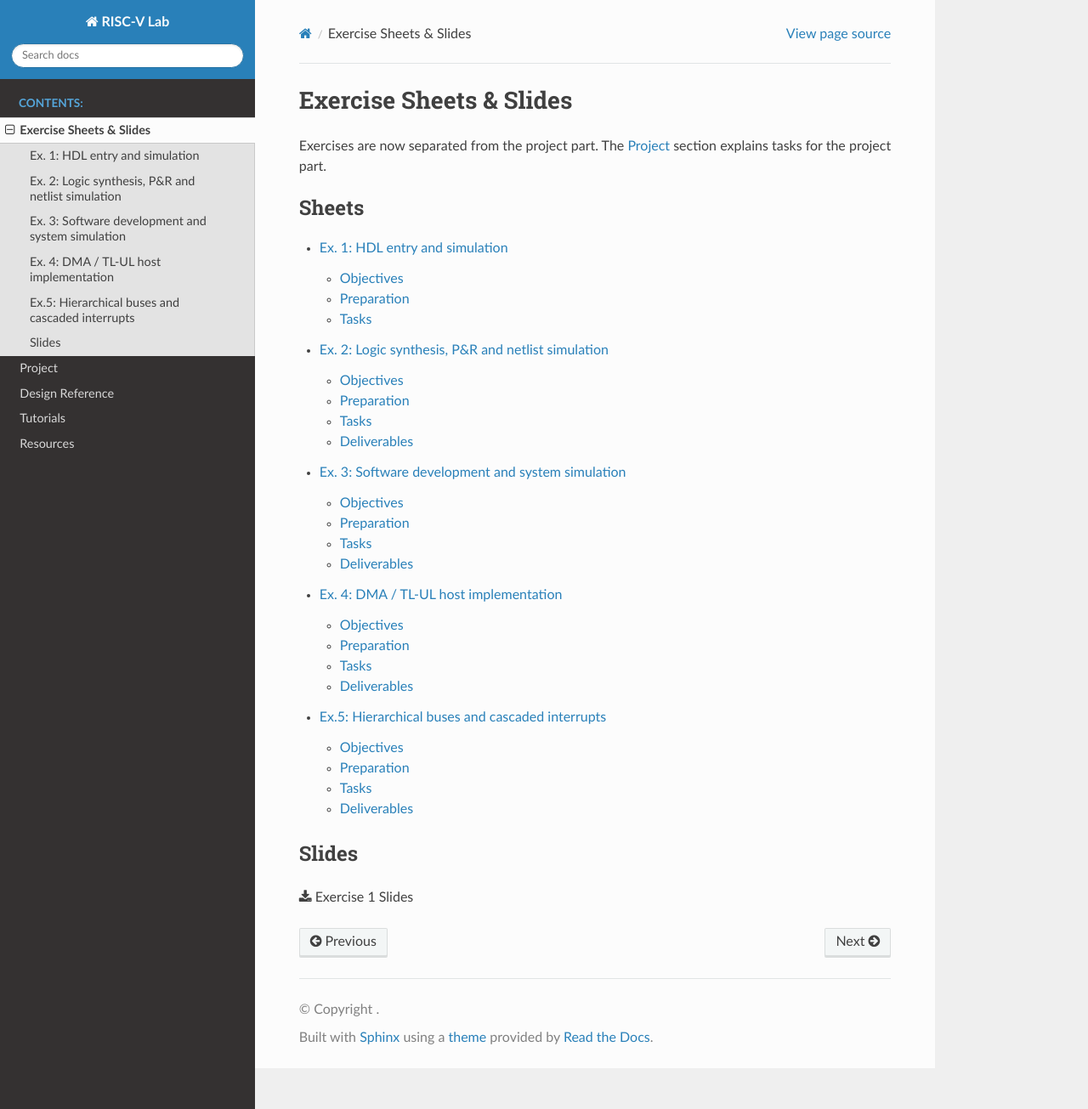
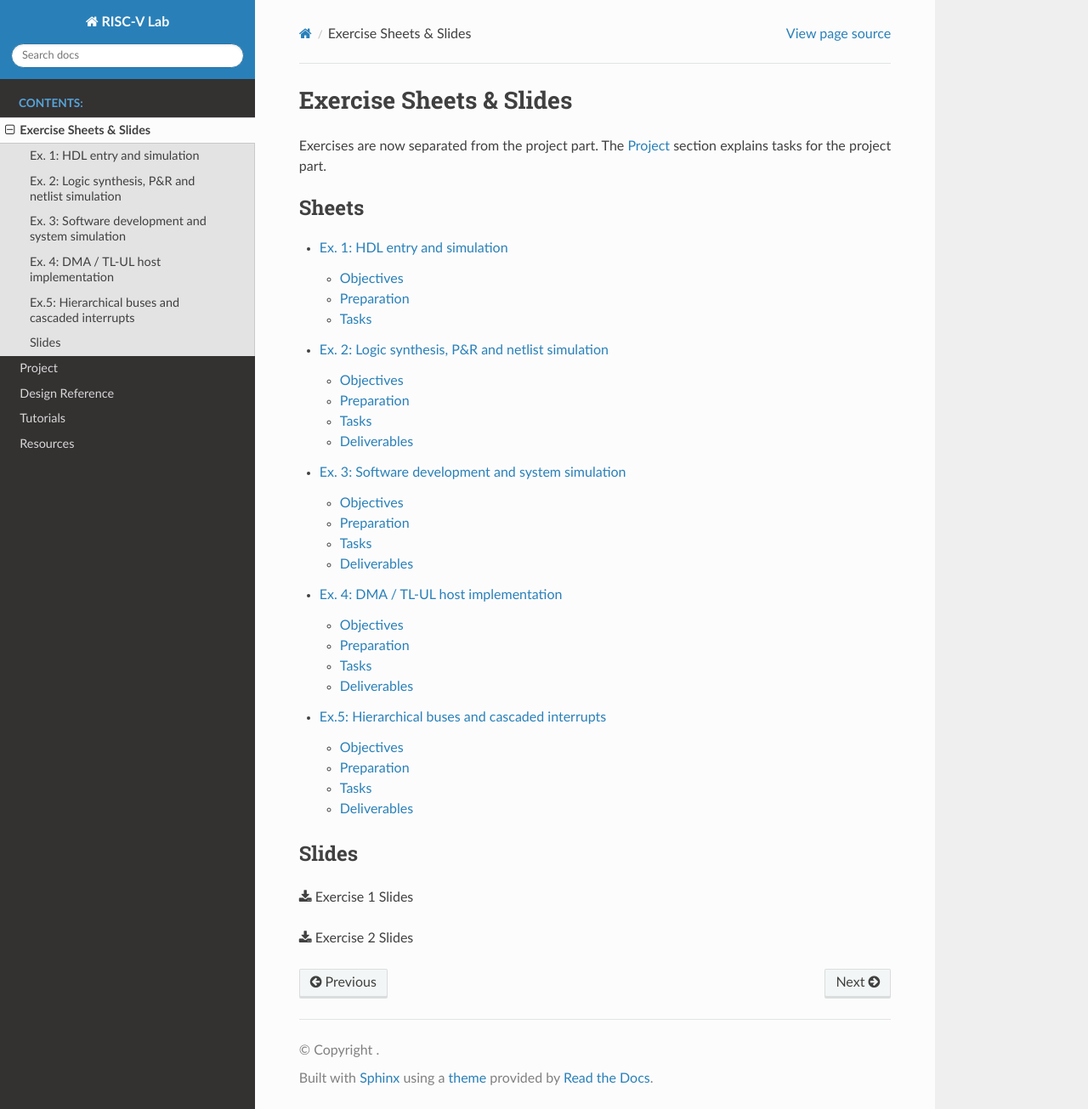
Before and after one commit to hejiepn/massive_parallel_fir_filter, a Sphinx documentation site: the page built from docs/exercises/index.rst, in a window 1280 px wide and 1305 px high. Shown: the whole window at 85% size. Built offline with Sphinx 7.4.7 and the Read the Docs theme 2.0.0, drawn with Linux system fonts in a browser that asks for light colours.

Commit message:
ex2 slides

```diff
--- a/docs/exercises/index.rst
+++ b/docs/exercises/index.rst
@@ -17,3 +17,5 @@ Exercises are now separated from the project part. The :ref:`project` section ex
 Slides
 ------
 :download:`Exercise 1 Slides<ex1_slides.pdf>`
+
+:download:`Exercise 2 Slides<ex2_slides.pdf>`
```
